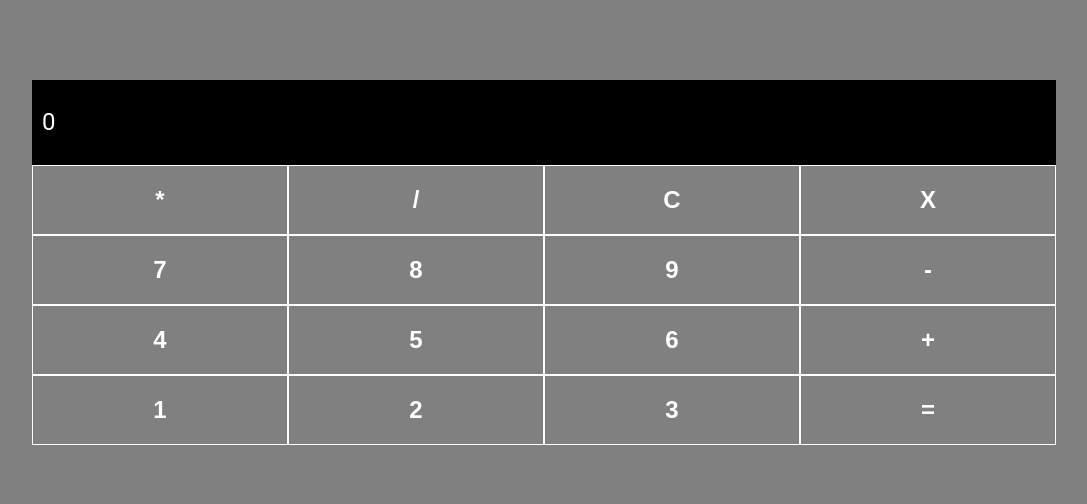
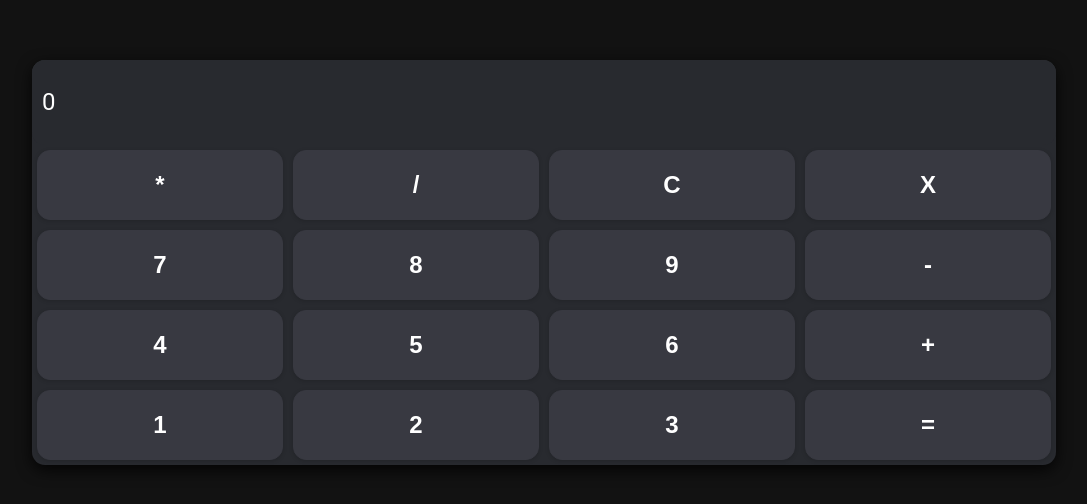
Before and after one commit to GabrielMarques011/Calculadora-React, a React (Create React App) app in the folder estudos/: page / in a window 1280 px wide. Shown: the part 138-642 px from the top of the page, without its empty margins (96-1183 px from the left). Built offline with nearby package versions, Linux system fonts and the light colour scheme.

Commit message:
Subido estilização

```diff
--- a/estudos/src/componentes/Button/style.js
+++ b/estudos/src/componentes/Button/style.js
@@ -3,12 +3,15 @@ import styled from 'styled-components';
 export const ButtonContainer = styled.button`
 
     padding: 20px;
-    border: 1px solid white;
-    background-color: gray;
+    border: 1px solid #383941;
+    background-color: #383941;
     color: white;
     font-size: 24px;
     font-weight: 700;
     flex: 1;
+    border-radius: 13px;
+    margin: 5px;
+    box-shadow: rgba(0, 0, 0, 0.16) 0px 1px 4px;
 
     &:hover{
 
--- a/estudos/src/componentes/Input/style.js
+++ b/estudos/src/componentes/Input/style.js
@@ -4,8 +4,9 @@ export const InputContainer = styled.div`
 
     width: 100%;
     height: 85px;
-    background-color: black;
+    background-color: #282a2f;
     color: white;
+    border-radius: 13px;
 
     display: flex;
     align-items: center;
@@ -18,12 +19,13 @@ export const InputContainer = styled.div`
 
         width: 100%;
         height: 85px;
-        background-color: black;
+        background-color: #282a2f;
         border: 0;
         font-size: 24px;
         font-family: 'Roboto';
         padding: 0 10px;
         color: white;
+        border-radius: 13px;
 
     }
 
--- a/estudos/src/sytylePrincipal.js
+++ b/estudos/src/sytylePrincipal.js
@@ -4,7 +4,7 @@ export const Container = styled.div`
 
     width: 100%;
     height: 100vh;
-    background-color: gray;
+    background-color: #121212;
     display: flex;
     align-items: center;
     justify-content: center;
@@ -13,9 +13,11 @@ export const Container = styled.div`
 
 export const Content = styled.div`
 
-    background-color: white;
+    background-color: #282a2f;
     width: 80%;
-    /* min-height: 350px; */
+    min-height: 350px;
+    border-radius: 13px;
+    box-shadow: rgb(0 0 0 / 81%) 0px 5px 15px;;
 
 `
 
```
